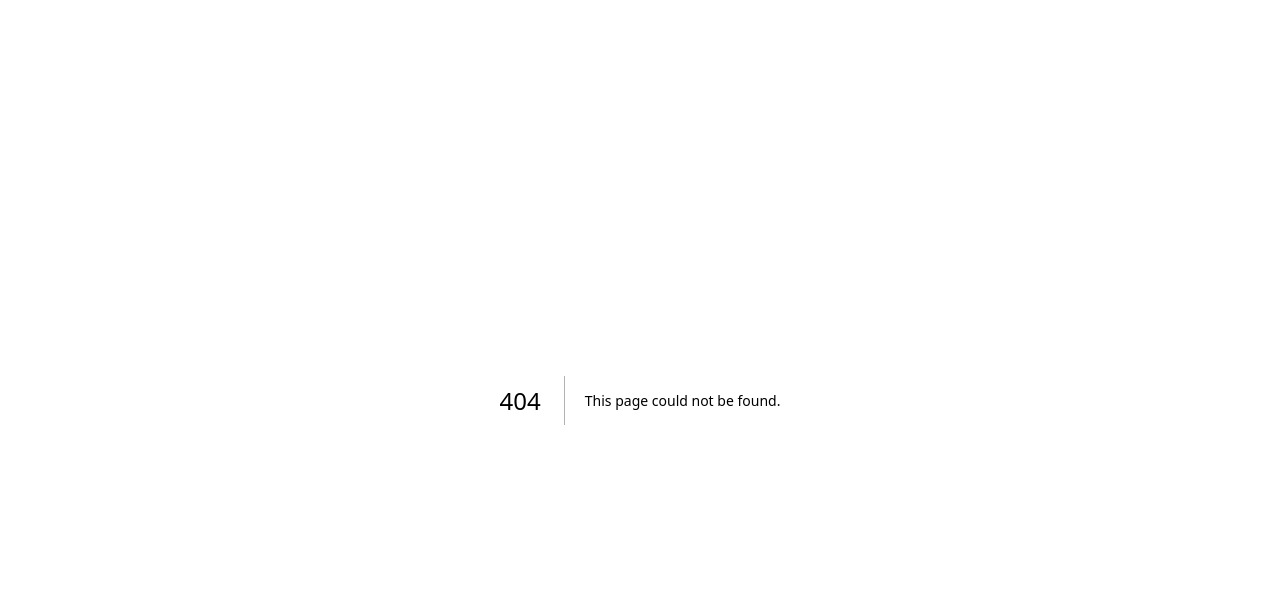
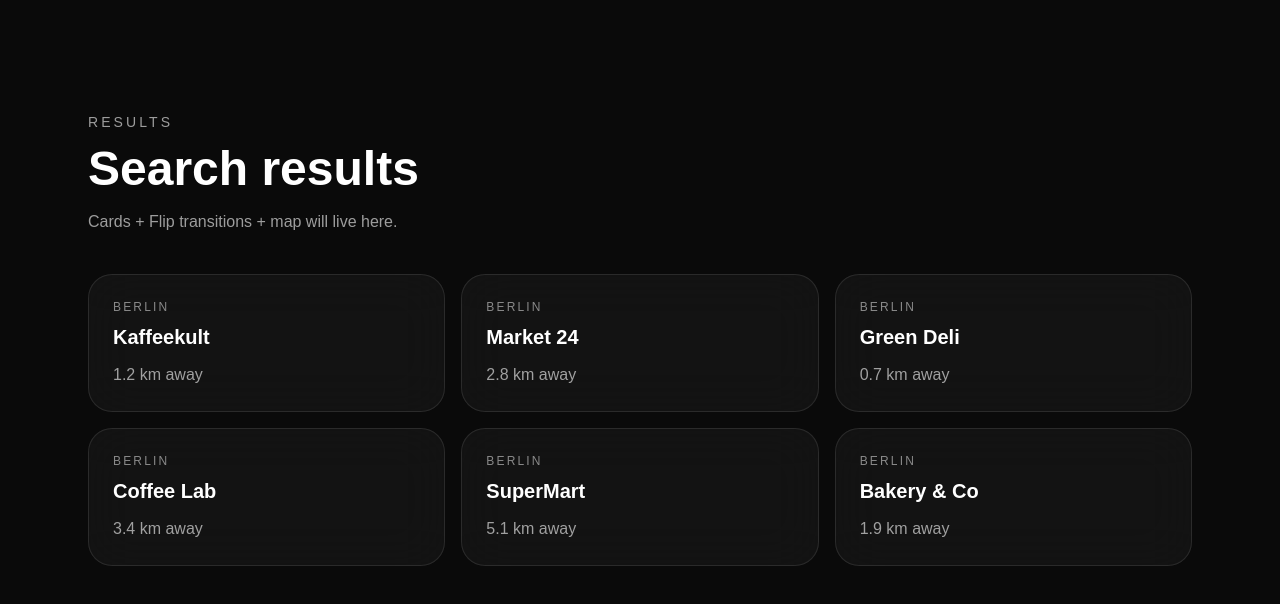
Before and after one commit to bifypcoc2-arch/store-finder, a Next.js app: page /results in a window 1280 px wide. Before the commit this address had no page. Shown: the top 604 px of the page. Built offline with nearby package versions, Linux system fonts and the light colour scheme.

Commit message:
feat(results): add /results page with animated cards scaffold; navigate from hero search

```diff
--- /dev/null
+++ b/src/app/results/page.tsx
@@ -0,0 +1,7 @@
+"use client"
+
+import { ResultsPage } from "@/components/ResultsPage"
+
+export default function Results() {
+	return <ResultsPage />
+}
--- a/src/components/Hero.tsx
+++ b/src/components/Hero.tsx
@@ -1,6 +1,7 @@
 "use client"
 
 import { useEffect, useRef, useState } from "react"
+import { useRouter } from "next/navigation"
 import { ensureGsap } from "@/lib/gsap/gsap"
 import { WebGLDots } from "@/components/WebGLDots"
 import { ScrollIndicator } from "@/components/ScrollIndicator"
@@ -8,6 +9,7 @@ import { ScrollIndicator } from "@/components/ScrollIndicator"
 type SuggestItem = { name: string; kind: string }
 
 export function Hero() {
+	const router = useRouter()
 	const rootRef = useRef<HTMLElement | null>(null)
 	const searchWrapRef = useRef<HTMLDivElement | null>(null)
 	const suggestsRef = useRef<HTMLDivElement | null>(null)
@@ -173,7 +175,9 @@ export function Hero() {
 						<form
 							onSubmit={(e) => {
 								e.preventDefault()
-								setOpen(Boolean(items.length))
+								const val = query.trim()
+								if (!val) return
+								router.push(`/results?q=${encodeURIComponent(val)}`)
 							}}
 						>
 							<label className="block text-sm text-white/60">Search</label>
@@ -205,6 +209,9 @@ export function Hero() {
 										onClick={() => {
 											setQuery(it.name)
 											setOpen(false)
+											router.push(
+												`/results?q=${encodeURIComponent(it.name)}`,
+											)
 										}}
 										className="w-full text-left rounded-xl border border-white/10 bg-white/5 px-4 py-3 text-white/90 backdrop-blur hover:bg-white/10 transition"
 										data-suggest
--- /dev/null
+++ b/src/components/ResultsPage.tsx
@@ -0,0 +1,104 @@
+"use client"
+
+import { useEffect, useMemo, useRef } from "react"
+import { useSearchParams } from "next/navigation"
+import { ensureGsap } from "@/lib/gsap/gsap"
+
+type Card = {
+	name: string
+	distanceKm: number
+	city: string
+}
+
+export function ResultsPage() {
+	const rootRef = useRef<HTMLDivElement | null>(null)
+	const searchParams = useSearchParams()
+	const q = searchParams.get("q") ?? ""
+
+	const cards = useMemo<Card[]>(
+		() => [
+			{ name: "Kaffeekult", distanceKm: 1.2, city: "Berlin" },
+			{ name: "Market 24", distanceKm: 2.8, city: "Berlin" },
+			{ name: "Green Deli", distanceKm: 0.7, city: "Berlin" },
+			{ name: "Coffee Lab", distanceKm: 3.4, city: "Berlin" },
+			{ name: "SuperMart", distanceKm: 5.1, city: "Berlin" },
+			{ name: "Bakery & Co", distanceKm: 1.9, city: "Berlin" },
+		],
+		[],
+	)
+
+	useEffect(() => {
+		const { gsap } = ensureGsap()
+		const root = rootRef.current
+		if (!root) return
+
+		const ctx = gsap.context(() => {
+			gsap.fromTo(
+				"[data-result-card]",
+				{ y: 80, opacity: 0, scale: 0.96 },
+				{
+					y: 0,
+					opacity: 1,
+					scale: 1,
+					duration: 0.7,
+					ease: "power3.out",
+					stagger: 0.06,
+				},
+			)
+		}, root)
+
+		return () => ctx.revert()
+	}, [])
+
+	return (
+		<div ref={rootRef} className="min-h-screen bg-neutral-950 text-white">
+			<div className="mx-auto max-w-6xl px-6 pt-28 pb-10">
+				<div className="text-white/60 text-sm tracking-[0.22em]">RESULTS</div>
+				<h1 className="mt-3 text-3xl md:text-5xl font-semibold leading-[1.05]">
+					{q ? (
+						<>
+							Search results for <span className="text-white">“{q}”</span>
+						</>
+					) : (
+						"Search results"
+					)}
+				</h1>
+				<p className="mt-4 text-white/60">
+					Cards + Flip transitions + map will live here.
+				</p>
+			</div>
+
+			<div className="mx-auto max-w-6xl px-6 pb-24">
+				<div className="grid grid-cols-1 md:grid-cols-2 lg:grid-cols-3 gap-4">
+					{cards.map((c) => (
+						<button
+							key={c.name}
+							type="button"
+							data-result-card
+							className="group relative overflow-hidden rounded-3xl border border-white/10 bg-white/[0.04] backdrop-blur-xl p-6 text-left transition hover:bg-white/[0.07]"
+						>
+							<div className="absolute inset-0 opacity-0 group-hover:opacity-100 transition">
+								<div className="absolute -inset-10 bg-[radial-gradient(circle_at_30%_30%,rgba(255,255,255,0.10),transparent_55%)]" />
+							</div>
+
+							<div className="relative">
+								<div className="text-white/50 text-xs tracking-[0.18em]">
+									{c.city.toUpperCase()}
+								</div>
+								<div className="mt-2 text-xl font-semibold">
+									<span className="relative">
+										{c.name}
+										<span className="absolute left-0 -bottom-1 h-px w-full origin-left scale-x-0 bg-white/60 transition-transform duration-300 group-hover:scale-x-100" />
+									</span>
+								</div>
+								<div className="mt-3 text-white/60">
+									{c.distanceKm.toFixed(1)} km away
+								</div>
+							</div>
+						</button>
+					))}
+				</div>
+			</div>
+		</div>
+	)
+}
```
